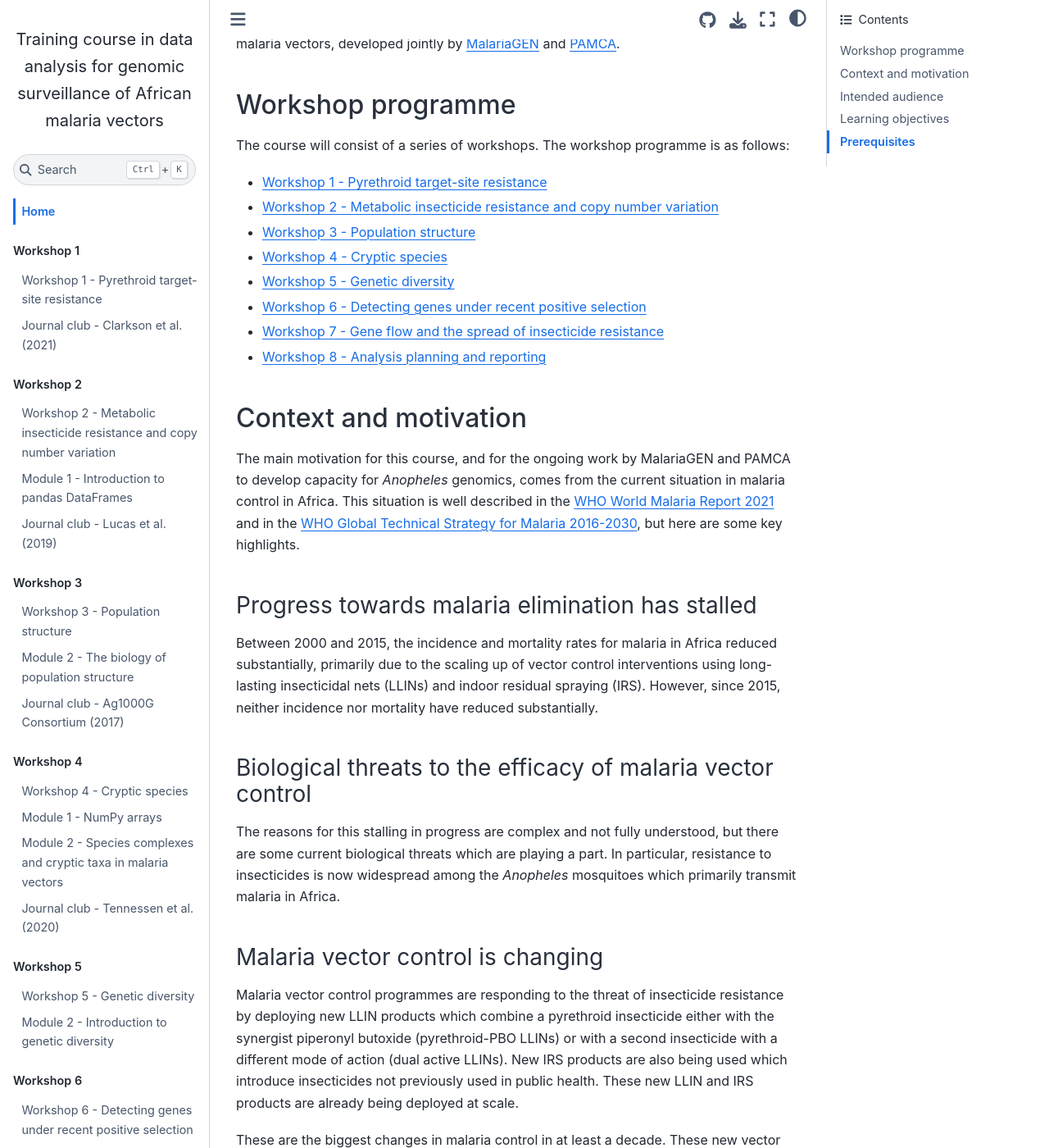
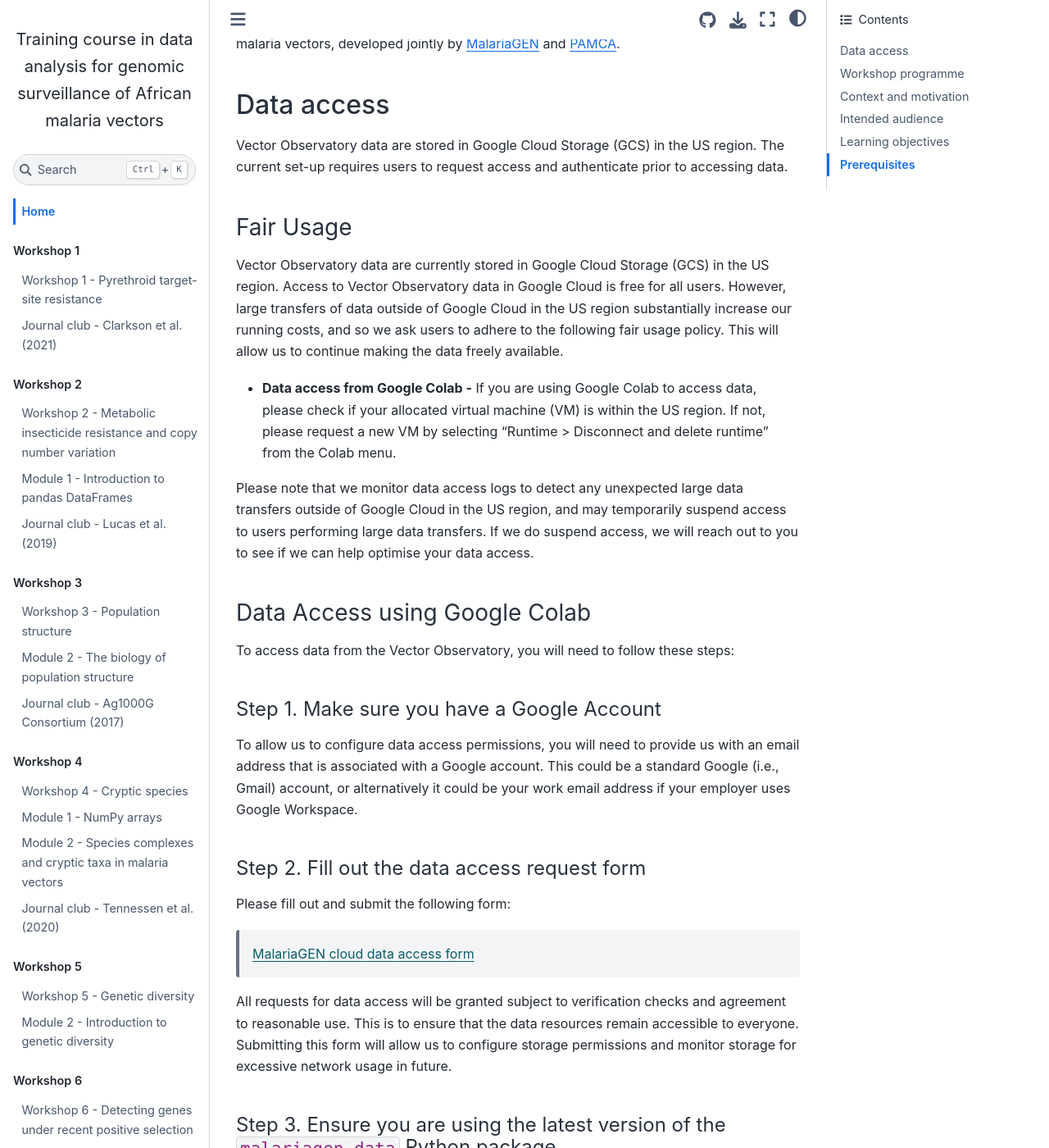
Before and after one commit to anopheles-genomic-surveillance/anopheles-genomic-surveillance.github.io, a Jupyter Book: the page built from docs/home.md, in a window 1280 px wide and 1400 px high, scrolled down 280 px. Shown: the whole window at 82% size. Built offline with Jupyter Book 1.0.4 settings and Sphinx 7.4.7 and the Sphinx Book theme 1.1.4, drawn with Linux system fonts in a browser that asks for light colours; pages that are not in the unit, such as notebooks, are missing from menus; comment, search, counter and statistics services are not loaded; some of the changed text lies outside the part shown.

Commit message:
First draft of additional data access info

```diff
--- a/docs/home.md
+++ b/docs/home.md
@@ -8,6 +8,47 @@
 
 Welcome to this training course on data analysis for genomic surveillance of African malaria vectors, developed jointly by [MalariaGEN](https://www.malariagen.net) and [PAMCA](https://www.pamca.org).
 
+
+## Data access
+
+Vector Observatory data are stored in Google Cloud Storage (GCS) in the US region. The current set-up requires users to request access and authenticate prior to accessing data.
+
+### Fair Usage
+
+Vector Observatory data are currently stored in Google Cloud Storage (GCS) in the US region. Access to Vector Observatory data in Google Cloud is free for all users. However, large transfers of data outside of Google Cloud in the US region substantially increase our running costs, and so we ask users to adhere to the following fair usage policy. This will allow us to continue making the data freely available.
+
+- **Data access from Google Colab -** If you are using Google Colab to access data, please check if your allocated virtual machine (VM) is within the US region. If not, please request a new VM by selecting “Runtime > Disconnect and delete runtime” from the Colab menu.
+
+Please note that we monitor data access logs to detect any unexpected large data transfers outside of Google Cloud in the US region, and may temporarily suspend access to users performing large data transfers. If we do suspend access, we will reach out to you to see if we can help optimise your data access.
+
+### Data Access using Google Colab
+To access data from the Vector Observatory, you will need to follow these steps:
+
+#### Step 1. Make sure you have a Google Account
+
+To allow us to configure data access permissions, you will need to provide us with an email address that is associated with a Google account. This could be a standard Google (i.e., Gmail) account, or alternatively it could be your work email address if your employer uses Google Workspace.
+
+#### Step 2. Fill out the data access request form
+
+Please fill out and submit the following form:
+
+> [MalariaGEN cloud data access form](https://forms.gle/kCqistorZyxaU4LP7)
+
+All requests for data access will be granted subject to verification checks and agreement to reasonable use. This is to ensure that the data resources remain accessible to everyone. Submitting this form will allow us to configure storage permissions and monitor storage for excessive network usage in future.
+
+#### Step 3. Ensure you are using the latest version of the `malariagen_data` Python package
+
+If you access data via the `malariagen_data` Python package, please upgrade to version 9.0 or higher. These versions will automatically use your authentication credentials when accessing data in Google Cloud.
+
+#### Step 4. Ensure you are using the same Google Account you registered with
+
+When you start running some code in Google Colab using the `malariagen_data` Python package, you will be asked to authenticate with your Google Account. Make sure that you use the same account you used during Steps 1 and 2 as you will not be able to use the `malariagen_data` Python package otherwise.
+
+If you have any questions during the course of the workshop, feel free to ask your Teaching Assistant.
+
+If you have any questions outside of the course of the workshop, please contact us at: <support@malariagen.net>.
+
+More general details about Data Access can also be found on the [Vector Observatory website](https://malariagen.github.io/vector-data/vobs/vobs-data-access.html).
 
 ## Workshop programme
 
```
